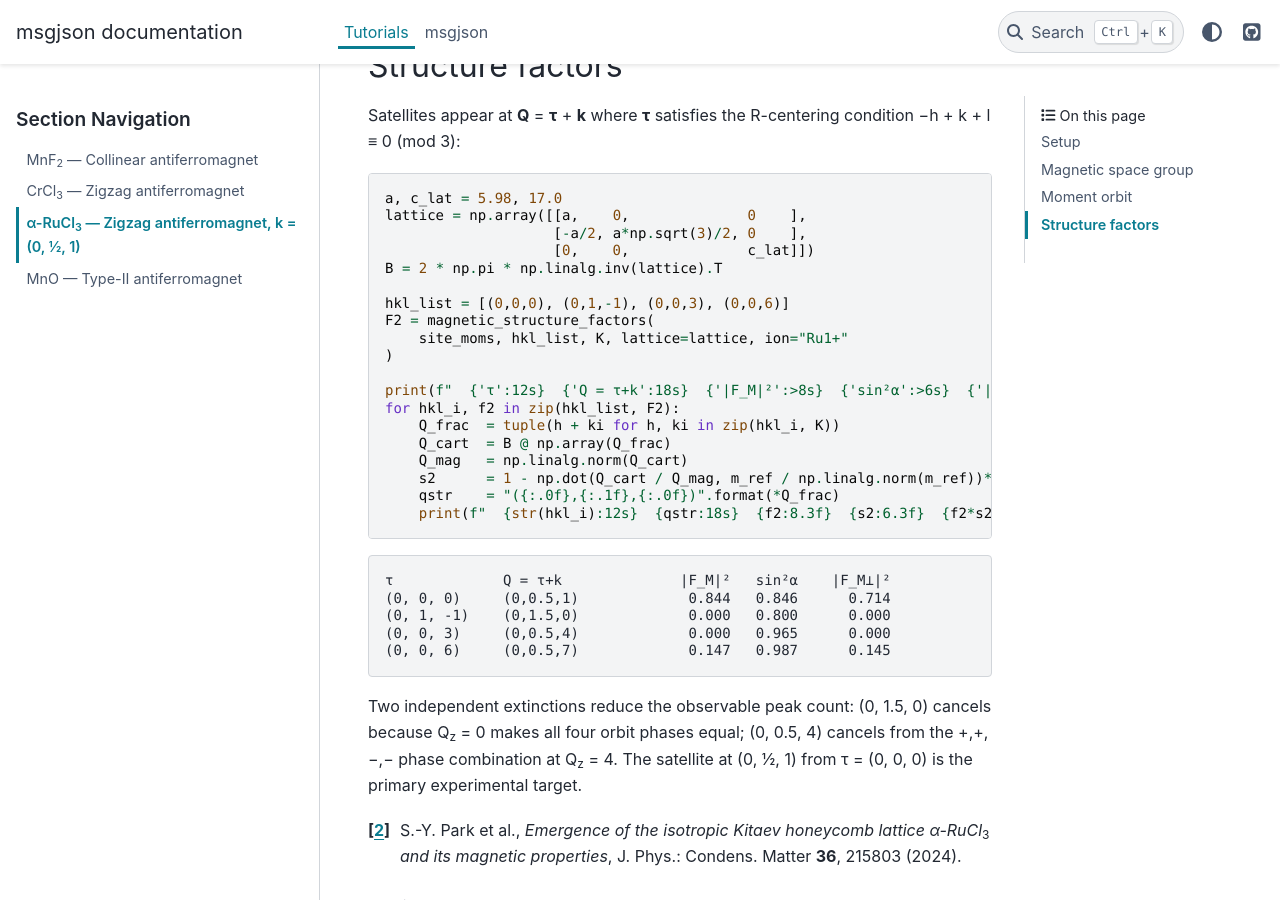
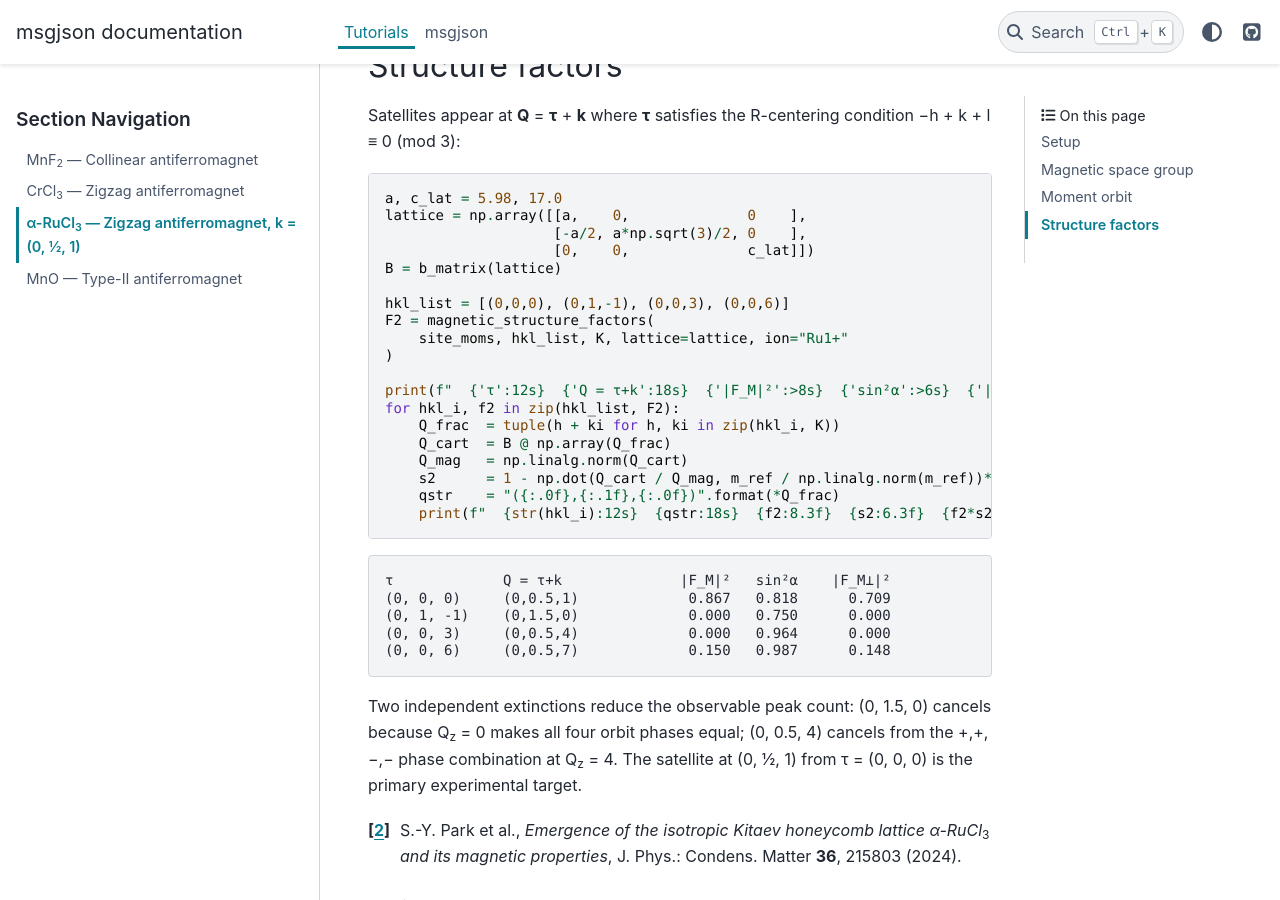
Before and after one commit to neutrons/magnetism-tools, a Sphinx documentation site: the page built from docs/source/tutorial_rucl3.rst, in a window 1280 px wide and 900 px high, scrolled down 1473 px. Built offline with Sphinx 7.4.7 and the PyData theme 0.15.4, drawn with Linux system fonts in a browser that asks for light colours.

Commit message:
Examples

```diff
--- a/docs/source/tutorial_mnf2.rst
+++ b/docs/source/tutorial_mnf2.rst
@@ -12,7 +12,7 @@ Setup
 .. code-block:: python
 
    import numpy as np
-   from msgjson import maximal_msgs, orbit_moments, magnetic_structure_factors
+   from msgjson import maximal_msgs, orbit_moments, magnetic_structure_factors, b_matrix
 
    SG   = 136
    K    = [0, 0, 0]
@@ -72,6 +72,7 @@ form factor:
 .. code-block:: python
 
    lattice = np.diag([4.873, 4.873, 3.306])   # Å, tetragonal
+   B = b_matrix(lattice)
 
    hkl = [(1,0,0), (0,0,1), (1,0,1), (1,1,0), (1,1,1), (2,0,1), (2,1,0)]
    F2 = magnetic_structure_factors(
--- a/docs/source/tutorial_rucl3.rst
+++ b/docs/source/tutorial_rucl3.rst
@@ -14,7 +14,7 @@ Setup
 .. code-block:: python
 
    import numpy as np
-   from msgjson import maximal_msgs, orbit_moments, magnetic_structure_factors
+   from msgjson import maximal_msgs, orbit_moments, magnetic_structure_factors, b_matrix
 
    SG      = 148
    K       = [0, 0.5, 1.0]
@@ -76,7 +76,7 @@ R-centering condition −h + k + l ≡ 0 (mod 3):
    lattice = np.array([[a,    0,              0    ],
                        [-a/2, a*np.sqrt(3)/2, 0    ],
                        [0,    0,              c_lat]])
-   B = 2 * np.pi * np.linalg.inv(lattice).T
+   B = b_matrix(lattice)
 
    hkl_list = [(0,0,0), (0,1,-1), (0,0,3), (0,0,6)]
    F2 = magnetic_structure_factors(
@@ -95,10 +95,10 @@ R-centering condition −h + k + l ≡ 0 (mod 3):
 .. code-block:: text
 
      τ             Q = τ+k              |F_M|²   sin²α    |F_M⊥|²
-     (0, 0, 0)     (0,0.5,1)             0.844   0.846      0.714
-     (0, 1, -1)    (0,1.5,0)             0.000   0.800      0.000
-     (0, 0, 3)     (0,0.5,4)             0.000   0.965      0.000
-     (0, 0, 6)     (0,0.5,7)             0.147   0.987      0.145
+     (0, 0, 0)     (0,0.5,1)             0.867   0.818      0.709
+     (0, 1, -1)    (0,1.5,0)             0.000   0.750      0.000
+     (0, 0, 3)     (0,0.5,4)             0.000   0.964      0.000
+     (0, 0, 6)     (0,0.5,7)             0.150   0.987      0.148
 
 Two independent extinctions reduce the observable peak count: (0, 1.5, 0)
 cancels because Q\ :sub:`z` = 0 makes all four orbit phases equal; (0, 0.5, 4)
--- a/src/msgjson/__init__.py
+++ b/src/msgjson/__init__.py
@@ -8,6 +8,8 @@ from .query import (
     domain_operators,
     orbit_moments,
     magnetic_structure_factors,
+    b_matrix,
+    b_matrix_from_params,
     MSGResult,
     SiteResult,
 )
@@ -23,6 +25,8 @@ __all__ = [
     "domain_operators",
     "orbit_moments",
     "magnetic_structure_factors",
+    "b_matrix",
+    "b_matrix_from_params",
     "form_factor",
     "j0",
     "j2",
```
Also changed, not shown: docs/source/tutorial_crcl3.rst (+4 -4 lines), docs/source/tutorial_mno.rst (+15 -14 lines), 1 other file.
